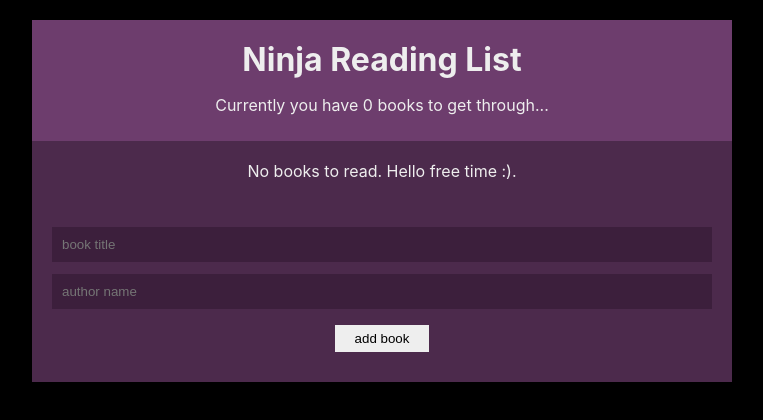
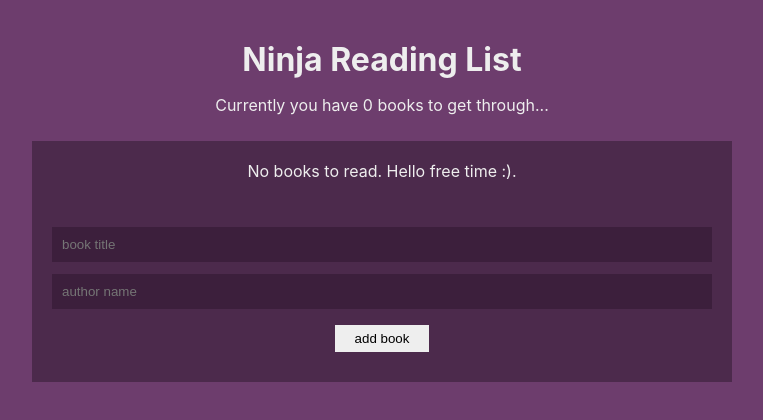
Before and after one commit to aanbari1337/Book-List, a React (Create React App) app: page / in a window 1280 px wide. Shown: the top 420 px of the page, without its empty margins (258-1021 px from the left). Built offline with nearby package versions, Linux system fonts and the light colour scheme.

Commit message:
Update index.css

```diff
--- a/src/index.css
+++ b/src/index.css
@@ -5,7 +5,7 @@ body {
     sans-serif;
   -webkit-font-smoothing: antialiased;
   -moz-osx-font-smoothing: grayscale;
-  background: 	#000000;
+  background: #6d3d6d;
 }
 .App{
   background: #4c2a4c;
```
